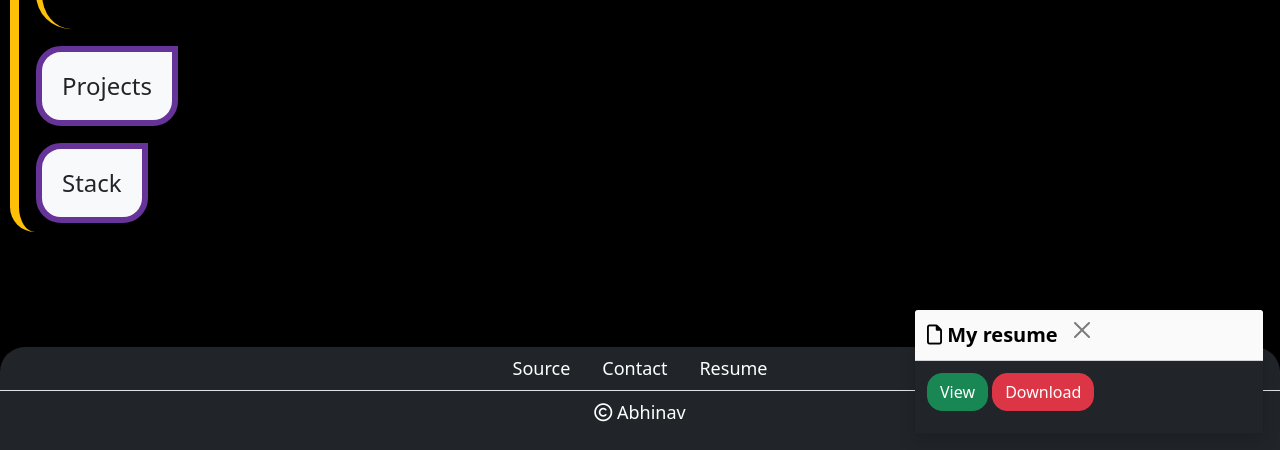
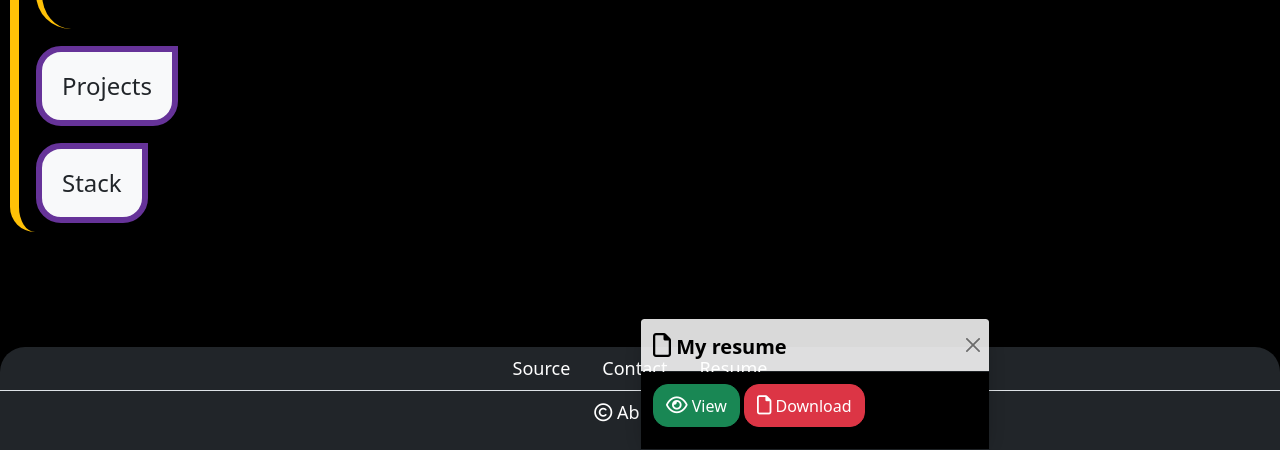
Before and after one commit to blacksmithop/Portfolio, a plain HTML site: page public/index.html in a window 1280 px wide. Both pictures are taken after a click on the link "Resume". Shown: the part 350-800 px from the top of the page. Drawn offline with Linux system fonts and the light colour scheme.

Commit message:
responive toast, styling

```diff
--- a/public/css/custom/footer.css
+++ b/public/css/custom/footer.css
@@ -41,4 +41,12 @@ footer {
     font-family: "Font Awesome 5 Free";
     content: "\f15b";
     font-weight: 400;
+    font-size: larger;
 }
+
+.see::before {
+    font-family: "Font Awesome 5 Free";
+    content: "\f06e";
+    font-weight: 400;
+    font-size: larger;
+}
--- /dev/null
+++ b/public/css/custom/toast.css
@@ -0,0 +1,10 @@
+.toast {
+    z-index: 11;
+    background-color: inherit;
+    border-style: solid;
+    border-radius: 25px;
+}
+
+.toast-body {
+    background-color: black;
+}
--- a/public/index.html
+++ b/public/index.html
@@ -37,6 +37,8 @@
     <link href="./css/custom/accordion.css" rel="stylesheet">
     <!--footer-->
     <link href="./css/custom/footer.css" rel="stylesheet">
+    <!--toast-->
+    <link href="./css/custom/toast.css" rel="stylesheet">
     <!--list-->
     <link href="./css/custom/list.css" rel="stylesheet">
     <!--overrides, custom-->
@@ -511,23 +513,21 @@
 
     <!--footer-->
     <footer class="fixed-bottom bg-dark text-light">
-
         <!--toast-->
-        <div class="position-fixed bottom-0 end-0 p-3" style="z-index: 11">
+        <div class="position-fixed bottom-0 start-50">
             <div id="resumeToast" class="toast" role="alert" aria-live="assertive" aria-atomic="true">
-                <div class="toast-header text-black fs-5 mx-auto">
-                    <strong class="icon resume"> My resume</strong>
-                    <button type="button" class="btn btn-close" data-bs-dismiss="toast" aria-label="Close"></button>
+                <div class="toast-header text-black">
+                    <strong class="me-auto icon resume fs-5"> My resume</strong>
+                    <button type="button" class="btn-close" data-bs-dismiss="toast" aria-label="Close"></button>
                 </div>
-                <div class="toast-body bg-dark fs-6">
+                <div class="toast-body fs-6">
                     <a href="./assets/doc/Resume_AbhinavKM.pdf" target="_blank" type="button"
-                        class="btn btn-success text-white">View</a>
+                        class="btn btn-success text-white icon see"> View</a>
                     <a href="./assets/doc/Resume_AbhinavKM.pdf" download="Resume_AbhinavKM.pdf" type="button"
-                        target="_blank" type="button" class="btn btn-danger text-white">Download</a>
+                        target="_blank" type="button" class="btn btn-danger text-white icon resume"> Download</a>
                 </div>
             </div>
         </div>
-
         <ul class="nav justify-content-center border-bottom">
             <li class="nav-item"><a href="https://github.com/blacksmithop/Portfolio" target="_blank"
                     class="nav-link">Source</a></li>
```
